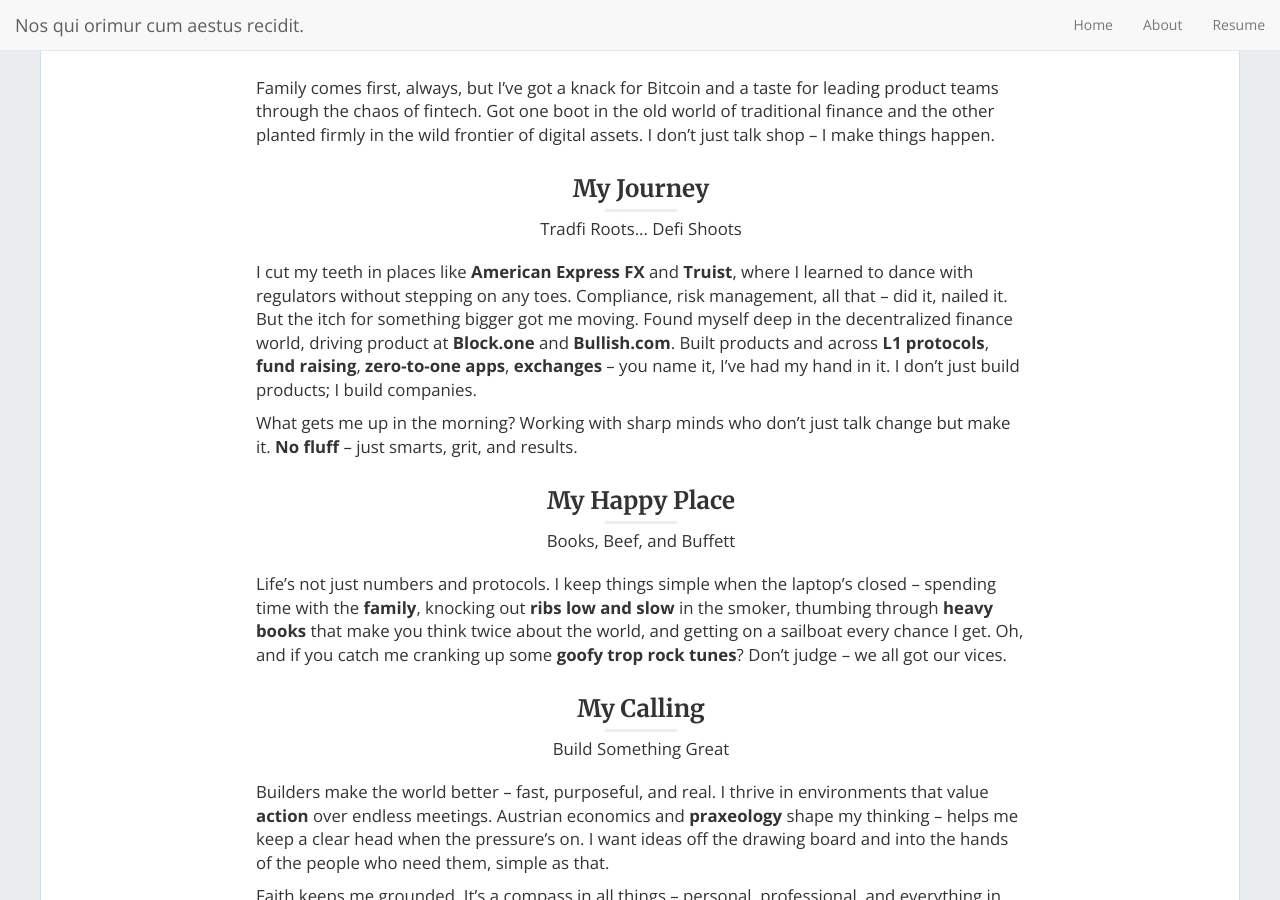
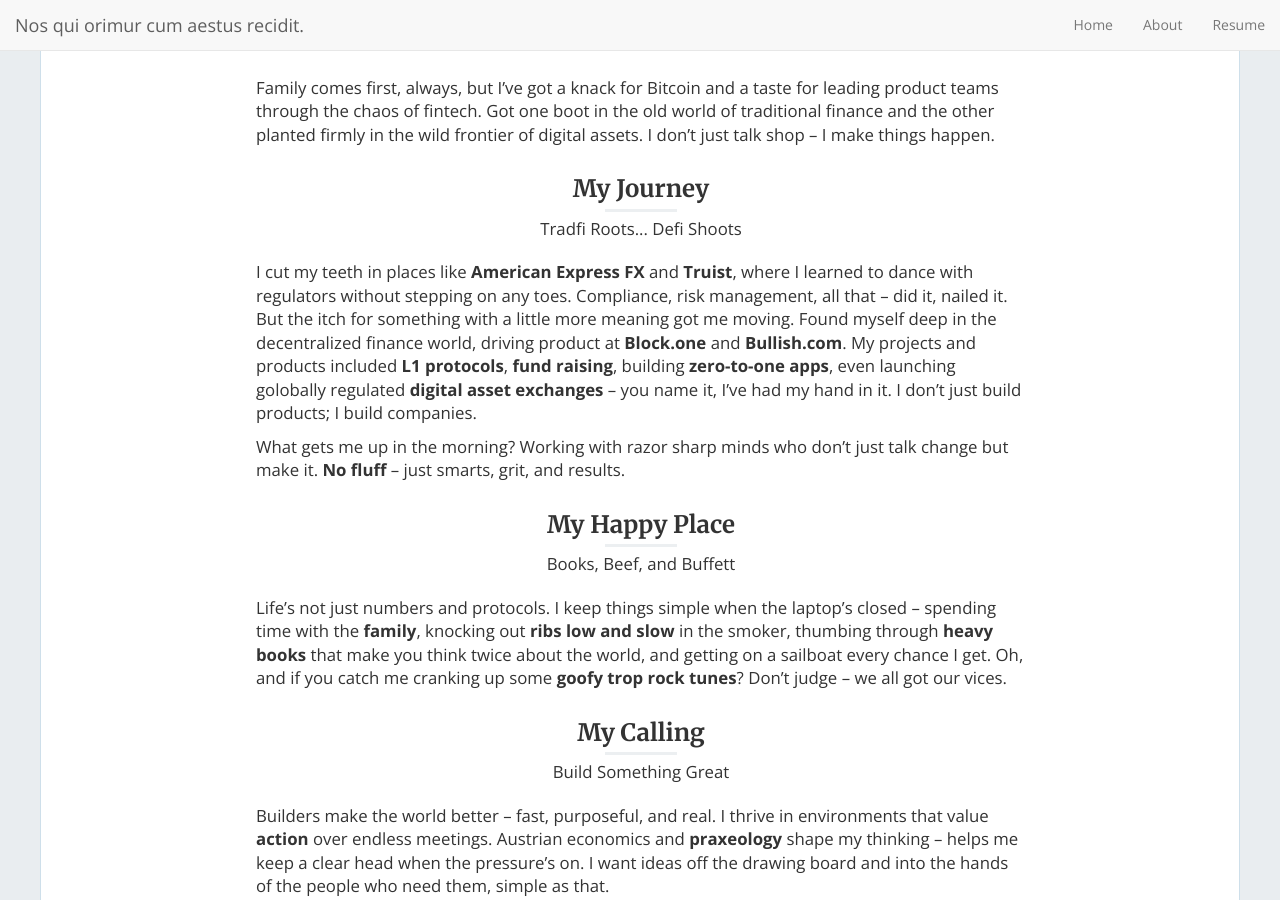
Before and after one commit to brandenespinoza/brandenespinoza.github.io, a Jekyll site: the page built from about.md, in a window 1280 px wide and 900 px high, scrolled down 599 px. Built offline with Jekyll 4.4.1, drawn with Linux system fonts in a browser that asks for light colours; nearby versions of some CDN libraries.

Commit message:
Website Update

```diff
--- a/_includes/home-hero.html
+++ b/_includes/home-hero.html
@@ -8,7 +8,7 @@
 
         <div class="hero-content wow fadein">
           {% if site.avatar != '' %}
-          <img style="margin: 10px auto 0px; display: block;border-radius:50%;width:300px; height:300px;object-fit: contain;" src="{{site.avatar}}" alt="{{site.title}}">
+          <img style="margin: 10px auto 0px; display: block;border-radius:5%;width:400px; height:400px;object-fit: contain;" src="{{site.avatar}}" alt="{{site.title}}">
           {% endif %}
           {% if site.intro1 != '' %}
           <h1 class="text-center" style="margin-top:50px;">{{site.intro1}}</h1>
--- a/about.md
+++ b/about.md
@@ -16,9 +16,9 @@
 <h3 class="section-title text-center" style="margin-top:30px;">My Journey</h3>
 <p class="section-subtitle text-center" style="margin-top:-10px; margin-bottom:20px">Tradfi Roots... Defi Shoots</p>
 
-I cut my teeth in places like **American Express FX** and **Truist**, where I learned to dance with regulators without stepping on any toes. Compliance, risk management, all that – did it, nailed it. But the itch for something bigger got me moving. Found myself deep in the decentralized finance world, driving product at **Block.one** and **Bullish.com**. Built products and across **L1 protocols**, **fund raising**, **zero-to-one apps**, **exchanges** – you name it, I’ve had my hand in it. I don’t just build products; I build companies.
+I cut my teeth in places like **American Express FX** and **Truist**, where I learned to dance with regulators without stepping on any toes. Compliance, risk management, all that – did it, nailed it. But the itch for something with a little more meaning got me moving. Found myself deep in the decentralized finance world, driving product at **Block.one** and **Bullish.com**. My projects and products included **L1 protocols**, **fund raising**, building **zero-to-one apps**, even launching golobally regulated **digital asset exchanges** – you name it, I’ve had my hand in it. I don’t just build products; I build companies.
 
-What gets me up in the morning? Working with sharp minds who don’t just talk change but make it. **No fluff** – just smarts, grit, and results.
+What gets me up in the morning? Working with razor sharp minds who don’t just talk change but make it. **No fluff** – just smarts, grit, and results.
 
 <h3 class="section-title text-center" style="margin-top:30px;">My Happy Place</h3>
 <p class="section-subtitle text-center" style="margin-top:-10px; margin-bottom:20px">Books, Beef, and Buffett</p>
```
